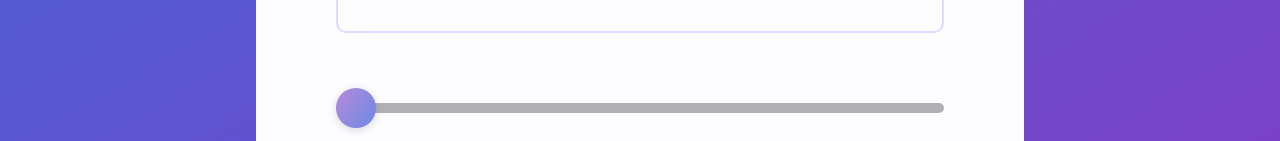
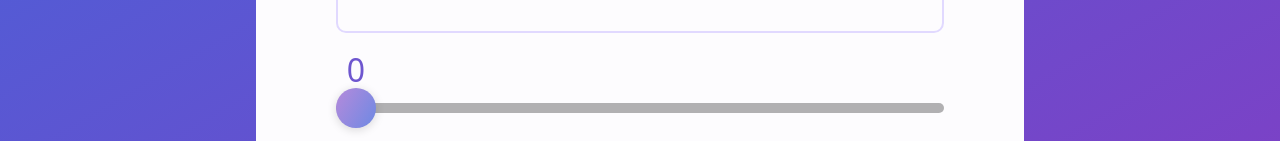
Before and after one commit to edignot/hack-week-radix-slider, a Next.js app: page / in a window 1280 px wide. Shown: the part 426-567 px from the top of the page. Built offline with nearby package versions, Linux system fonts and the light colour scheme.

Commit message:
Added thumb value indicator

```diff
--- a/Components/Text.js
+++ b/Components/Text.js
@@ -5,9 +5,16 @@ const Text = ({
   spanText,
   spanWeight,
   spanSize,
+  otherStyles,
 }) => {
   return (
-    <p style={{ fontWeight: textWeight }}>
+    <p
+      style={{
+        fontWeight: textWeight,
+        fontSize: textSize,
+        ...otherStyles,
+      }}
+    >
       <span style={{ fontSize: spanSize, fontWeight: spanWeight }}>
         {spanText && spanText}
       </span>
--- a/pages/index.js
+++ b/pages/index.js
@@ -47,7 +47,18 @@ const PriceCalculator = () => {
         <Track>
           <Range />
         </Track>
-        <Thumb />
+        <Thumb>
+          <Text
+            text={customers}
+            textSize={'2rem'}
+            textWeight={500}
+            otherStyles={{
+              position: 'relative',
+              bottom: '40px',
+              color: violet.violet9,
+            }}
+          />
+        </Thumb>
       </Slider>
       <TotalPriceContainer>
         <Text text={'Estimated Price'} textWeight={300} />
```
